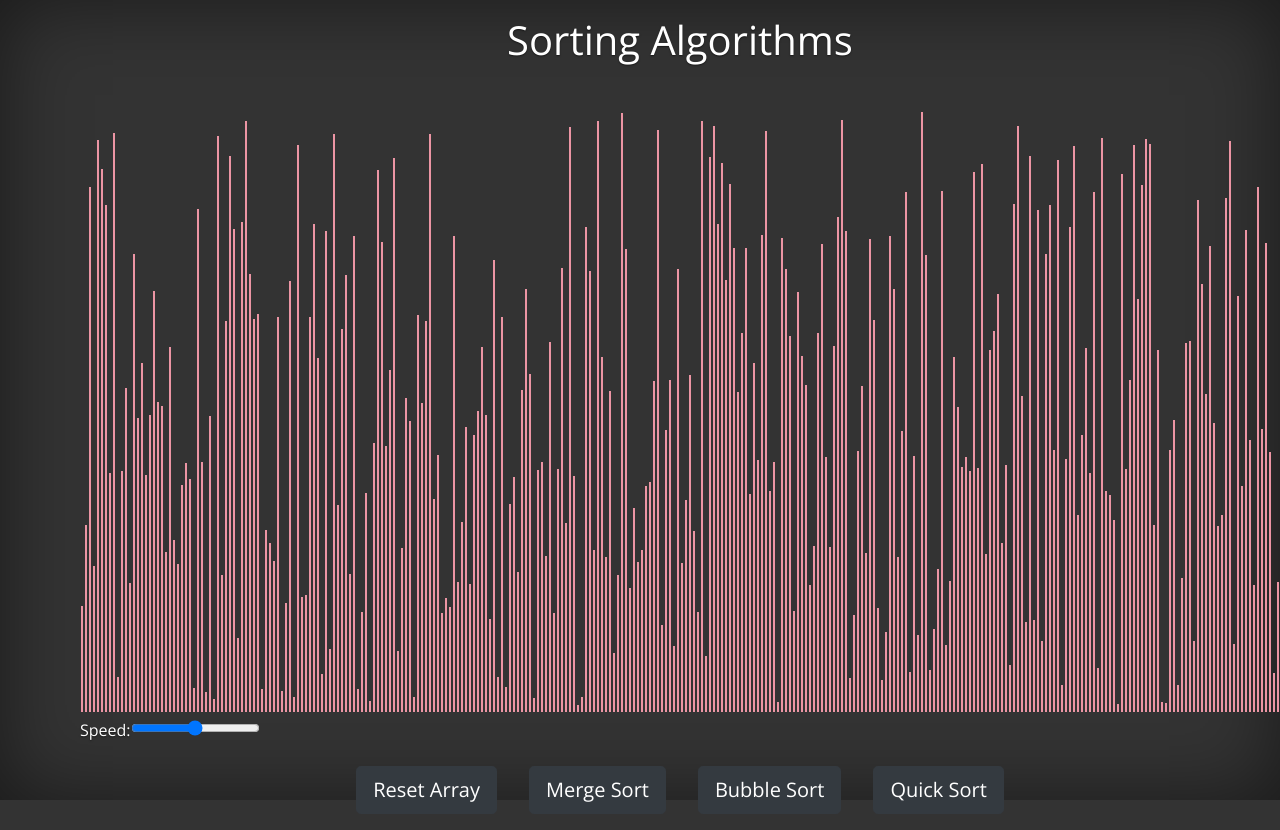
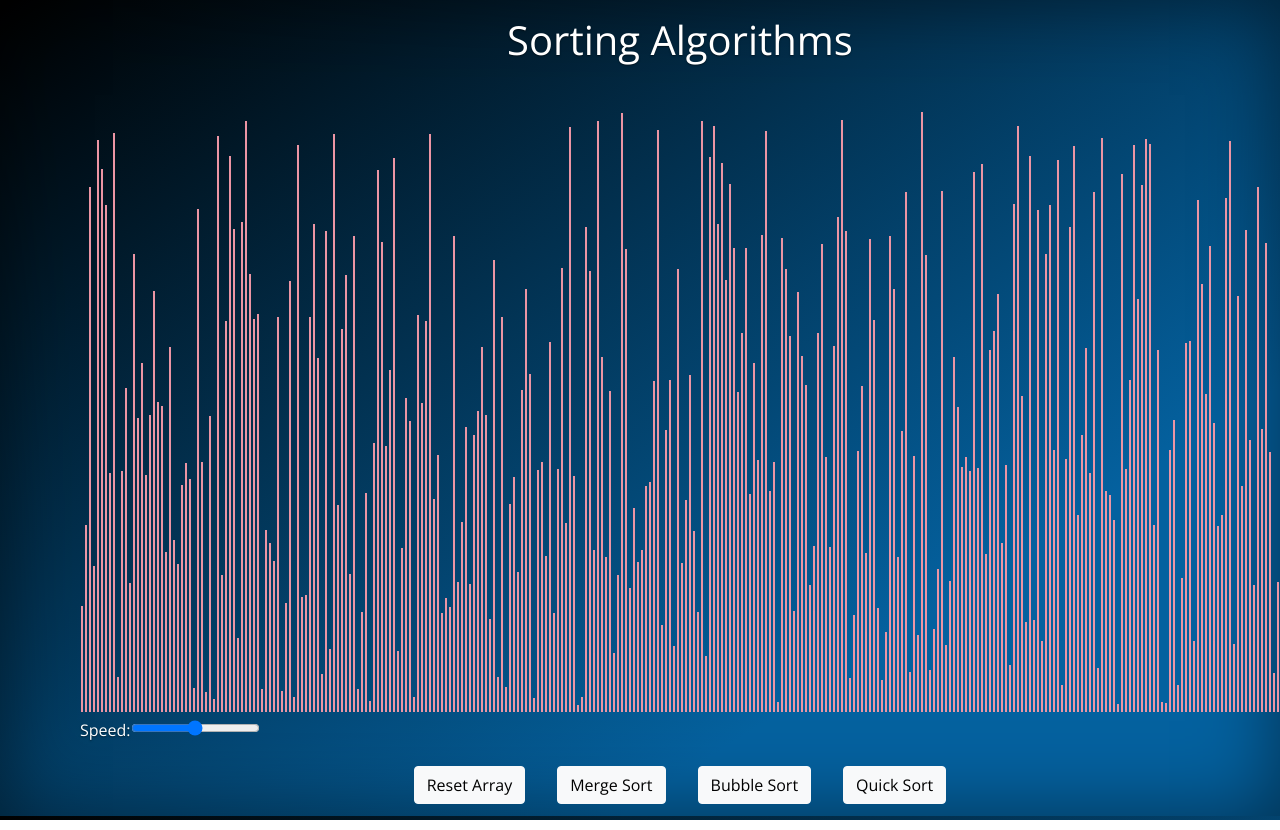
Before and after one commit to Neha-520/ALgorithms-Project, a React (Create React App) app: page /SortingVis in a window 1280 px wide. Built offline with nearby package versions, Linux system fonts and the light colour scheme.

Commit message:
tyle chnges

```diff
--- a/src/SortingVis.js
+++ b/src/SortingVis.js
@@ -202,10 +202,10 @@ const SortingVis = () => {
         <label for="typeinp">Speed:</label>
             <input id="typeinp" type="range" min="0" max="10" value={value} step="0.05" onChange={handleChange} />
         <center>
-          <button className="btn btn-lg btn-dark m-3" onClick={resetArray}>Reset Array</button>
-          <button className="btn btn-lg btn-dark m-3" onClick={mergeSort}>Merge Sort</button>
-          <button className="btn btn-lg btn-dark m-3" onClick={BubbleSort}>Bubble Sort</button>
-          <button className="btn btn-lg btn-dark m-3" onClick={QuickSort}>Quick Sort</button>
+          <button className="btn btn-light headColor mt-2 m-3" onClick={resetArray}>Reset Array</button>
+          <button className="btn btn-light headColor mt-2 m-3" onClick={mergeSort}>Merge Sort</button>
+          <button className="btn btn-light headColor mt-2 m-3" onClick={BubbleSort}>Bubble Sort</button>
+          <button className="btn btn-light headColor mt-2 m-3" onClick={QuickSort}>Quick Sort</button>
         </center>
         </div>
       </div>
--- a/src/cover.css
+++ b/src/cover.css
@@ -10,8 +10,8 @@ a:hover {
 }
 html,
 body {
-  height: 100%;
-  background-color: #333;
+  height: 101%;
+  background: linear-gradient(147deg,#000000 0%,#04619f 74%);
 }
 /* Custom default button */
 .btn-secondary,
```
